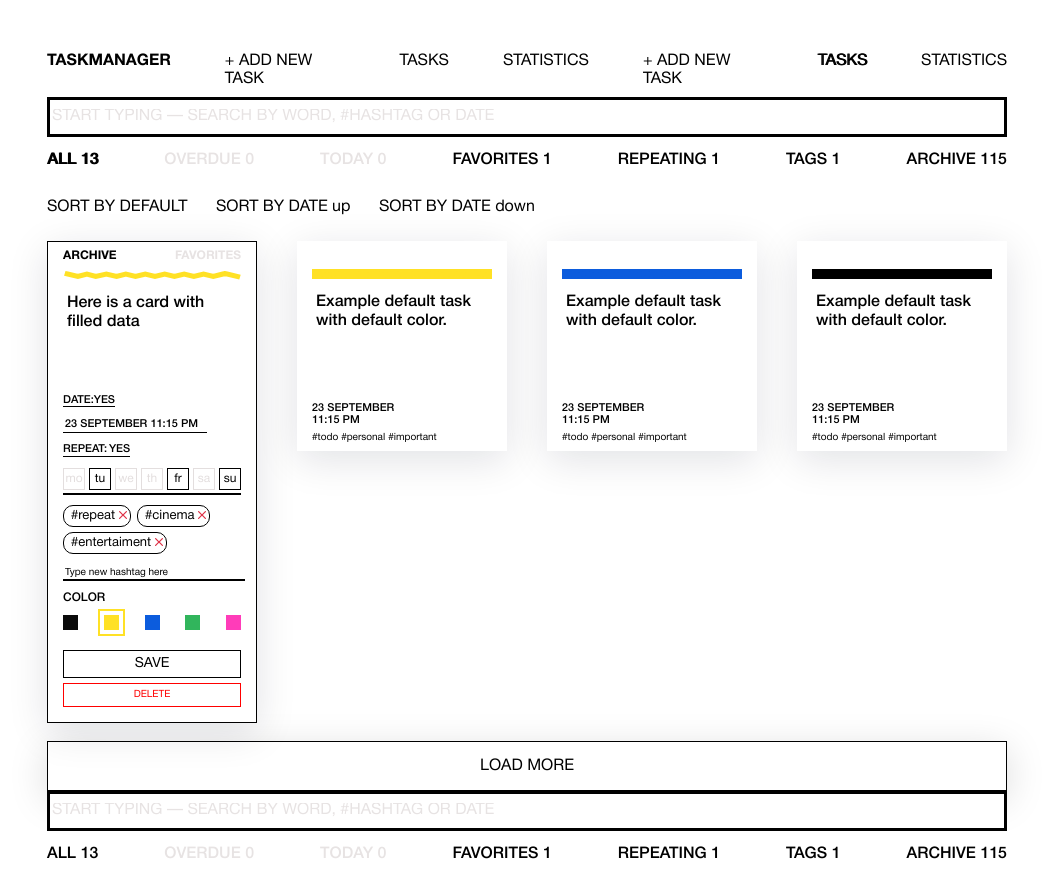
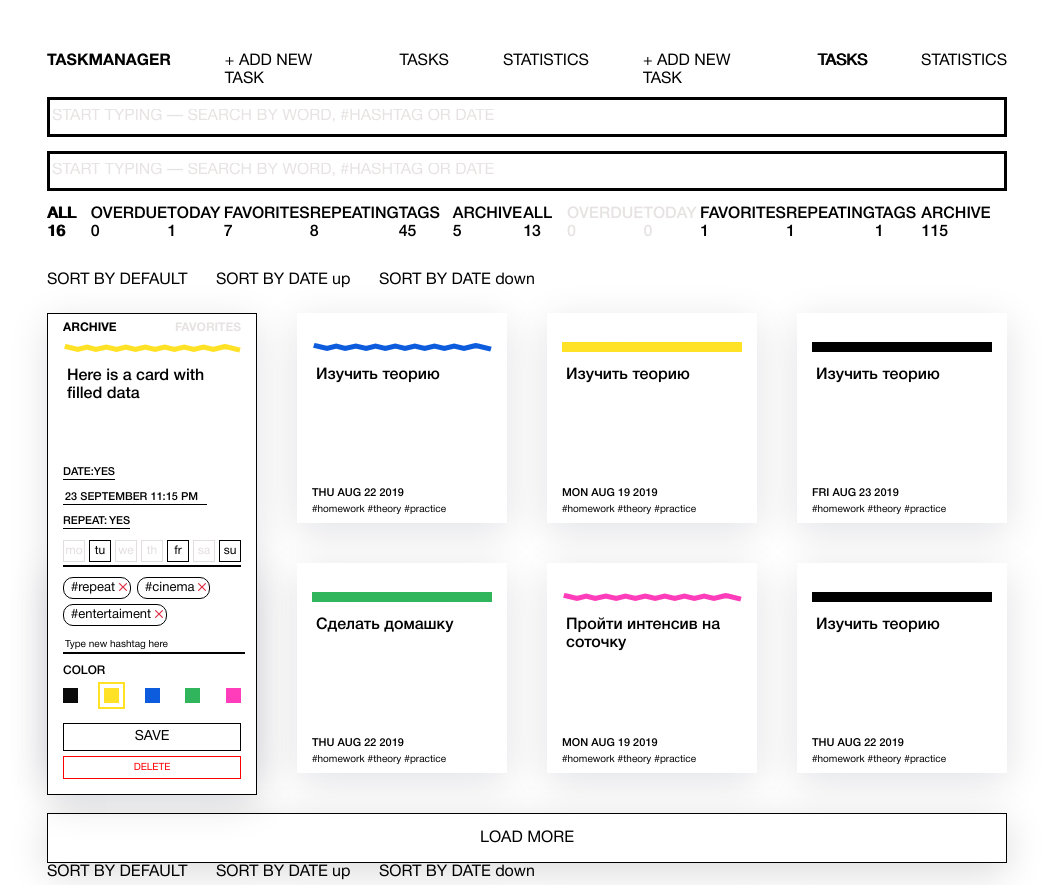
Before and after one commit to Shirokuiu/217599-taskmanager-9, a website built with webpack: page markup/index.html in a window 1280 px wide. Shown: the top 885 px of the page, without its empty margins (113-1155 px from the left). Built offline with nearby package versions, Linux system fonts and the light colour scheme.

Commit message:
Завершил module3-task1

```diff
--- a/src/components/card.js
+++ b/src/components/card.js
@@ -1,16 +1,16 @@
-export const getCard = (color) => `<article class="card card--${color}">
+export const getCard = ({description, dueDate, repeatingDays, tags, color, isFavorite, isArchive}) => `<article class="card card--${color} ${Object.keys(repeatingDays).some((day) => repeatingDays[day]) ? `card--repeat` : ``}">
             <div class="card__form">
               <div class="card__inner">
                 <div class="card__control">
                   <button type="button" class="card__btn card__btn--edit">
                     edit
                   </button>
-                  <button type="button" class="card__btn card__btn--archive">
+                  <button type="button" class="card__btn ${isArchive ? `card__btn--archive` : ``}">
                     archive
                   </button>
                   <button
                     type="button"
-                    class="card__btn card__btn--favorites card__btn--disabled"
+                    class="card__btn ${isFavorite ? `card__btn--favorites` : ``} card__btn--disabled"
                   >
                     favorites
                   </button>
@@ -23,7 +23,7 @@ export const getCard = (color) => `<article class="card card--${color}">
                 </div>
 
                 <div class="card__textarea-wrap">
-                  <p class="card__text">Example default task with default color.</p>
+                  <p class="card__text">${description}</p>
                 </div>
 
                 <div class="card__settings">
@@ -31,31 +31,18 @@ export const getCard = (color) => `<article class="card card--${color}">
                     <div class="card__dates">
                       <div class="card__date-deadline">
                         <p class="card__input-deadline-wrap">
-                          <span class="card__date">23 September</span>
-                          <span class="card__time">11:15 PM</span>
+                          <span class="card__date">${new Date(dueDate).toDateString()}</span>
                         </p>
                       </div>
                     </div>
 
                     <div class="card__hashtag">
                       <div class="card__hashtag-list">
-                        <span class="card__hashtag-inner">
+                        ${Array.from(tags).map((tag) => `<span class="card__hashtag-inner">
                           <span class="card__hashtag-name">
-                            #todo
+                            #${tag}
                           </span>
-                        </span>
-
-                        <span class="card__hashtag-inner">
-                          <span class="card__hashtag-name">
-                            #personal
-                          </span>
-                        </span>
-
-                        <span class="card__hashtag-inner">
-                          <span class="card__hashtag-name">
-                            #important
-                          </span>
-                        </span>
+                        </span>`).join(``)}
                       </div>
                     </div>
                   </div>
--- a/src/components/filters.js
+++ b/src/components/filters.js
@@ -1,4 +1,4 @@
-export const getFilters = () => `<section class="main__filter filter container">
+export const getFilters = ({title, count}) => `
         <input
           type="radio"
           id="filter__all"
@@ -7,62 +7,6 @@ export const getFilters = () => `<section class="main__filter filter container">
           checked
         />
         <label for="filter__all" class="filter__label">
-          All <span class="filter__all-count">13</span></label
+          ${title} <span class="filter__all-count">${count}</span></label
         >
-        <input
-          type="radio"
-          id="filter__overdue"
-          class="filter__input visually-hidden"
-          name="filter"
-          disabled
-        />
-        <label for="filter__overdue" class="filter__label"
-          >Overdue <span class="filter__overdue-count">0</span></label
-        >
-        <input
-          type="radio"
-          id="filter__today"
-          class="filter__input visually-hidden"
-          name="filter"
-          disabled
-        />
-        <label for="filter__today" class="filter__label"
-          >Today <span class="filter__today-count">0</span></label
-        >
-        <input
-          type="radio"
-          id="filter__favorites"
-          class="filter__input visually-hidden"
-          name="filter"
-        />
-        <label for="filter__favorites" class="filter__label"
-          >Favorites <span class="filter__favorites-count">1</span></label
-        >
-        <input
-          type="radio"
-          id="filter__repeating"
-          class="filter__input visually-hidden"
-          name="filter"
-        />
-        <label for="filter__repeating" class="filter__label"
-          >Repeating <span class="filter__repeating-count">1</span></label
-        >
-        <input
-          type="radio"
-          id="filter__tags"
-          class="filter__input visually-hidden"
-          name="filter"
-        />
-        <label for="filter__tags" class="filter__label"
-          >Tags <span class="filter__tags-count">1</span></label
-        >
-        <input
-          type="radio"
-          id="filter__archive"
-          class="filter__input visually-hidden"
-          name="filter"
-        />
-        <label for="filter__archive" class="filter__label"
-          >Archive <span class="filter__archive-count">115</span></label
-        >
-      </section>`;
+`;
--- /dev/null
+++ b/src/data.js
@@ -0,0 +1,62 @@
+export const getTask = () => ({
+  description: [
+    `Изучить теорию`,
+    `Сделать домашку`,
+    `Пройти интенсив на соточку`
+  ][Math.floor(Math.random() * 3)],
+  dueDate: Date.now() + 1 + Math.floor(Math.random() * 7) * 24 * 60 * 60 * 1000,
+  repeatingDays: {
+    mo: false,
+    tu: false,
+    we: false,
+    th: Boolean(Math.round(Math.random())),
+    fr: false,
+    sa: false,
+    su: false,
+  },
+  tags: new Set([
+    `homework`,
+    `theory`,
+    `practice`,
+  ]),
+  color: [
+    `black`,
+    `yellow`,
+    `blue`,
+    `green`,
+    `pink`,
+  ][Math.floor(Math.random() * 5)],
+  isFavorite: Boolean(Math.round(Math.random())),
+  isArchive: Boolean(Math.round(Math.random())),
+});
+
+export const getFilter = () => ([
+  {
+    title: `All`,
+    count: 0,
+  },
+  {
+    title: `Overdue`,
+    count: 0,
+  },
+  {
+    title: `Today`,
+    count: 0,
+  },
+  {
+    title: `Favorites`,
+    count: 0,
+  },
+  {
+    title: `Repeating`,
+    count: 0,
+  },
+  {
+    title: `Tags`,
+    count: 0,
+  },
+  {
+    title: `Archive`,
+    count: 0,
+  },
+]);
--- a/src/main.js
+++ b/src/main.js
@@ -5,19 +5,63 @@ import {getContent} from './components/content';
 import {getCard} from './components/card';
 import {getCardEdit} from './components/card-edit';
 import {getLoadMore} from './components/load-more';
+import {getTask, getFilter} from './data';
 
-const CARD_COLORS = [`black`, `blue`, `yellow`];
+const APP_SETTINGS = {
+  totalTasks: 15,
+  tasksToShow: 8,
+  loadTaskItems: 8,
+  currentTasks: 0,
+}
 
 const render = (container, component, place = `afterend`) => {
   container.insertAdjacentHTML(place, component);
 };
 
+const makeTasksData = (task, count) => {
+  let tasks = [];
+
+  for (let i = 0, len = count; i < len; i++) {
+    tasks.push(task());
+  }
+
+  return tasks;
+};
+
+const getFiltersCount = () => {
+  filters[0].count = tasks.length + 1;
+  filters[1].count = tasks.filter(it => new Date(it.dueDate).toDateString().split(` `).slice(2, 3)[0] < new Date(Date.now()).toDateString().split(` `).slice(2, 3)[0]).length;
+  filters[2].count = tasks.filter(it => new Date(it.dueDate).toDateString() === new Date(Date.now()).toDateString()).length;
+  filters[3].count = tasks.filter(it => it.isFavorite).length;
+  filters[4].count = tasks.filter(it => Object.keys(it.repeatingDays).some(day => it.repeatingDays[day])).length;
+  filters[5].count = tasks.map(it => Array.from(it.tags).length).reduce((first, second) => first + second);
+  filters[6].count = tasks.filter(it => it.isArchive).length;
+};
+
+const onLoadMoreClick = () => {
+  APP_SETTINGS.currentTasks = document.querySelectorAll(`.card`).length;
+
+  if ((APP_SETTINGS.currentTasks + APP_SETTINGS.tasksToShow) >= tasks.length - 1) {
+    tasks.slice((APP_SETTINGS.currentTasks - 1), APP_SETTINGS.currentTasks + APP_SETTINGS.tasksToShow)
+    .map(task => render(document.querySelector(`.board__tasks`), getCard(task), `beforeend`));
+
+    return document.querySelector('.load-more').remove();
+  }
+
+  tasks.slice((APP_SETTINGS.currentTasks - 1), APP_SETTINGS.currentTasks + APP_SETTINGS.tasksToShow)
+    .map(task => render(document.querySelector(`.board__tasks`), getCard(task), `beforeend`));
+};
+
+const tasks = makeTasksData(getTask, APP_SETTINGS.totalTasks);
+const filters = getFilter();
+
+getFiltersCount();
 render(document.querySelector(`.main__control`), getMenu(), `beforeend`);
 render(document.querySelector(`.main__control`), getSearch());
-render(document.querySelector(`.main__search`), getFilters());
+filters.reverse().map(filter => render(document.querySelector(`.main__filter`), getFilters(filter), `afterbegin`));
 render(document.querySelector(`.main__filter`), getContent());
 render(document.querySelector(`.board__tasks`), getLoadMore());
 
-CARD_COLORS.map((color) => render(document.querySelector(`.board__tasks`), getCard(color), `afterbegin`));
-
+tasks.slice(0, (APP_SETTINGS.tasksToShow - 1)).map(task => render(document.querySelector(`.board__tasks`), getCard(task), `afterbegin`));
 render(document.querySelector(`.board__tasks`), getCardEdit(), `afterbegin`);
+document.querySelector('.load-more').addEventListener(`click`, onLoadMoreClick);
```
Also changed, not shown: public/index.html (+1 -0 lines).
